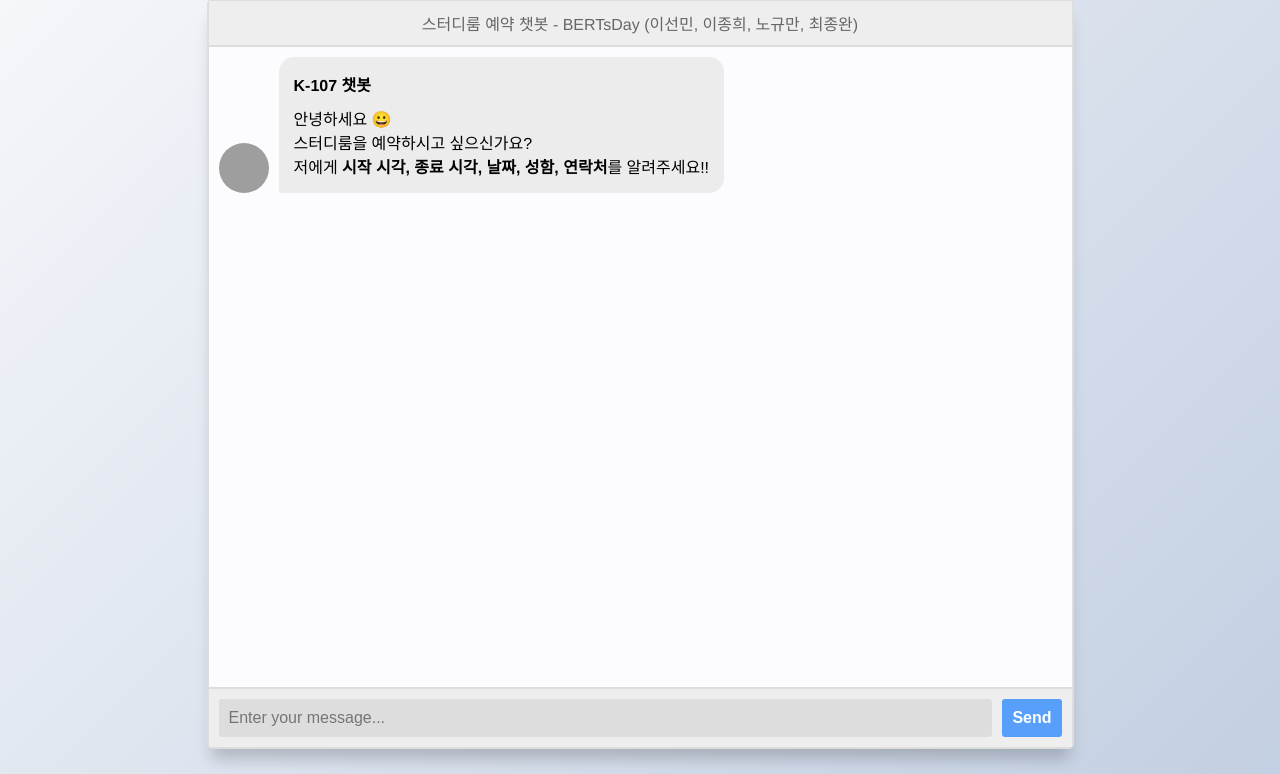
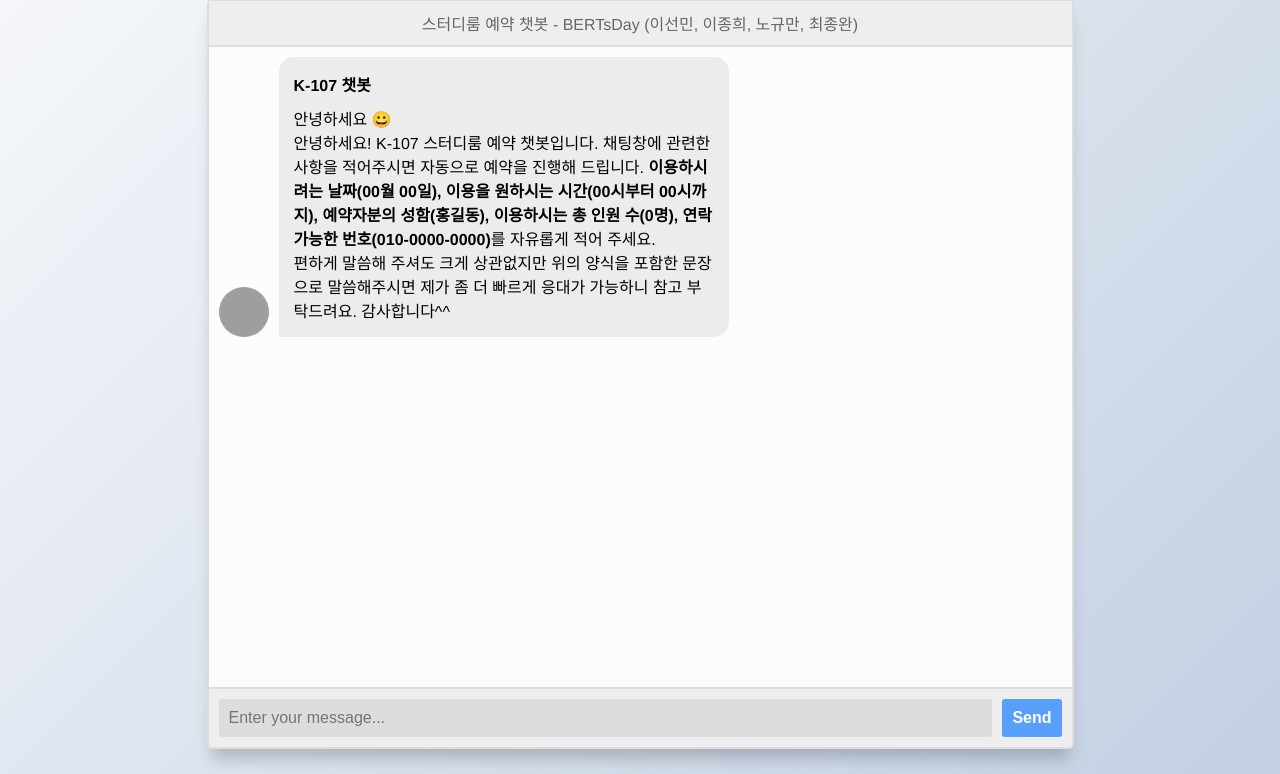
Before and after one commit to K-107/BERTsDay, a Flask app: page / in a window 1280 px wide. Shown: the part 26-800 px from the top of the page. Run offline with Flask 2, Linux system fonts and the light colour scheme; parts of the project's set-up code (start-up, migrations or seed data) failed here and were passed over; some libraries are stand-ins or nearby versions; grey boxes are pictures that could not be loaded.

Commit message:
인삿말 수정

```diff
--- a/web_demo/app/main.py
+++ b/web_demo/app/main.py
@@ -46,9 +46,14 @@ app.static_folder = 'web_demo/app/static'
 app.template_folder = "web_demo/app/templates"
 run_with_ngrok(app)
 
+def writeLog(content: str):
+    now = datetime.now()
+    with open(f"log {datetime.year}-{datetime.month}-{datetime.day}.log", "a") as f: # log 2020-04-26.log
+        writeLen = f.write(content)
+    return writeLen #실제로 작성되 글자 수
+
 @app.route("/")
 def home():
-############################### TODO ##########################################
 # 슬롯 사전 만들기
     app.slot_dict = {'start': '', 'end': '', 'date': '', 'person': '', 'name': '', 'phone': ''}
     app.filled_num = 0
@@ -219,6 +224,7 @@ def get_bot_response():
             return '죄송합니다 제가 이해를 잘 못해서 다시 한번 입력해주세요.' + response
 
         else:
+            # 슬롯이 채워지지 않은 것이 있다면 질문 던지기
             if app.slot_dict['date'] == '':
                 app.question = "date"
                 return str(np.random.choice(answer_date_arr, 1)[0])+ response
--- a/web_demo/app/templates/index.html
+++ b/web_demo/app/templates/index.html
@@ -35,10 +35,10 @@
             안녕하세요 😀
           </div>
           <div class="msg-text">
-            스터디룸을 예약하시고 싶으신가요?
+            안녕하세요! K-107 스터디룸 예약 챗봇입니다. 채팅창에 관련한 사항을 적어주시면 자동으로 예약을 진행해 드립니다. <b>이용하시려는 날짜(00월 00일), 이용을 원하시는 시간(00시부터 00시까지), 예약자분의 성함(홍길동), 이용하시는 총 인원 수(0명), 연락 가능한 번호(010-0000-0000)</b>를 자유롭게 적어 주세요.
           </div>
           <div class="msg-text">
-            저에게 <b>시작 시각, 종료 시각, 날짜, 성함, 연락처</b>를 알려주세요!!
+            편하게 말씀해 주셔도 크게 상관없지만 위의 양식을 포함한 문장으로 말씀해주시면 제가 좀 더 빠르게 응대가 가능하니 참고 부탁드려요. 감사합니다^^
           </div>
         </div>
       </div>
--- a/web_demo/run.py
+++ b/web_demo/run.py
@@ -4,6 +4,6 @@ from app.main import app
 import webbrowser
 
 if __name__ == "__main__":
-    #app.run("localhost",port=6006, debug=True) # 테스트할때는 이것으로 쓰세요
-    app.run() #ngrok 쓸 때는 이거로 쓰세요
-    webbrowser.open("http://localhost:6006")
+    app.run("localhost",port=5000, debug=True) # 테스트할때는 이것으로 쓰세요
+    #app.run() #ngrok 쓸 때는 이거로 쓰세요
+    webbrowser.open("http://localhost:5000", 2)
```
